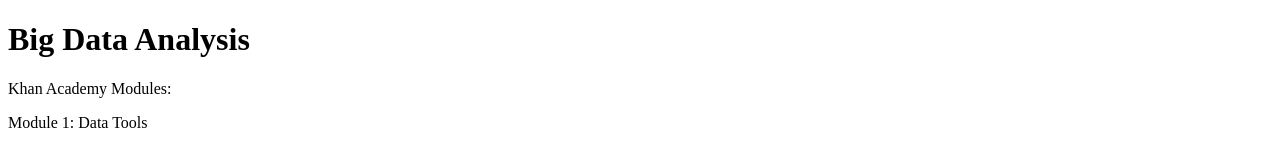
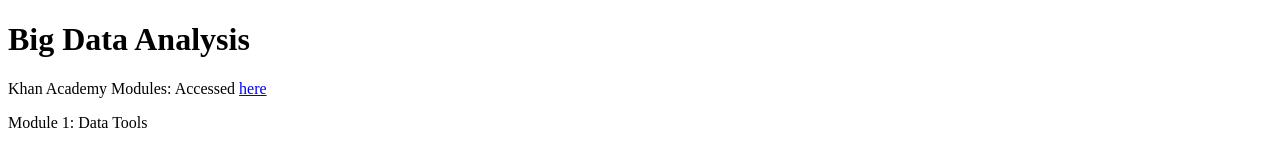
Before and after one commit to BatchOfAllTrades/BigDataProject, a plain HTML site: page index.html in a window 1280 px wide. Shown: the top 148 px of the page. Drawn offline with Linux system fonts and the light colour scheme.

Commit message:
Update index.html

```diff
--- a/index.html
+++ b/index.html
@@ -6,7 +6,7 @@
 <body>
 
 <h1>Big Data Analysis</h1>
-  <p>Khan Academy Modules:</p>
+  <p>Khan Academy Modules: Accessed <a href="https://www.khanacademy.org/computing/ap-computer-science-principles/data-analysis-101" target="_blank">here</a></p>
   <p>Module 1: Data Tools</p>
   <p>This module was very interesting.  I have had little to no experience with large data sets, and certainly no experience with SQL.
     I am actually enrolled in a database class next semester and the small glimpse at SQL in this module got me excited for that class.
```
